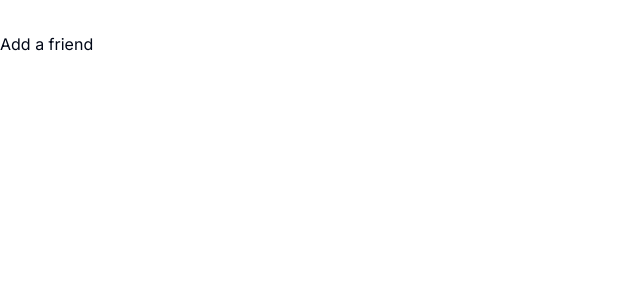
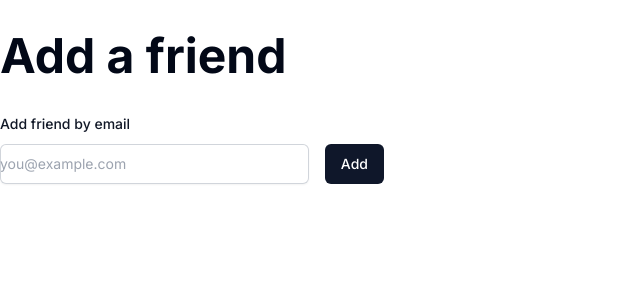
Before and after one commit to Mahedi205339/Messenger-app, a Next.js app: page /dashboard/add in a window 1280 px wide. Shown: the top 300 px of the page, without its empty margins (0-640 px from the left). Built offline with nearby package versions, Linux system fonts and the light colour scheme.

Commit message:
added add friend custom form and button

```diff
--- a/src/app/(dashboard)/dashboard/add/page.tsx
+++ b/src/app/(dashboard)/dashboard/add/page.tsx
@@ -1,10 +1,12 @@
+import AddFriendButton from '@/components/AddFriendButton';
 import React from 'react';
 
 const page = () => {
     return (
         <main className='pt-8'>
             {/* friend request section */}
-            <h1>Add a friend</h1>
+            <h1 className='font-bold text-5xl mb-8'>Add a friend</h1>
+            <AddFriendButton/>
         </main>
     );
 };
--- /dev/null
+++ b/src/components/AddFriendButton.tsx
@@ -0,0 +1,21 @@
+'use client'
+
+import React from 'react';
+import Button from './ui/Button';
+
+const AddFriendButton = () => {
+    return (
+        <form className='max-w-sm'>
+            <label htmlFor="email" className='block text-sm font-medium leading-6 text-gray-900'>
+                Add friend by email
+            </label>
+            <div className='mt-2 flex gap-4'>
+                <input type="text" className='block w-full rounded-md border-0 py-1.5 text-gray-900 shadow-sm ring-1 ring-inset ring-gray-300 placeholder:text-gray-400 focus:ring-2 focus:ring-indigo-600 sm:text-sm sm:leading-6' placeholder='you@example.com'/>
+
+                <Button>Add</Button>
+            </div>
+        </form>
+    );
+};
+
+export default AddFriendButton;
```
